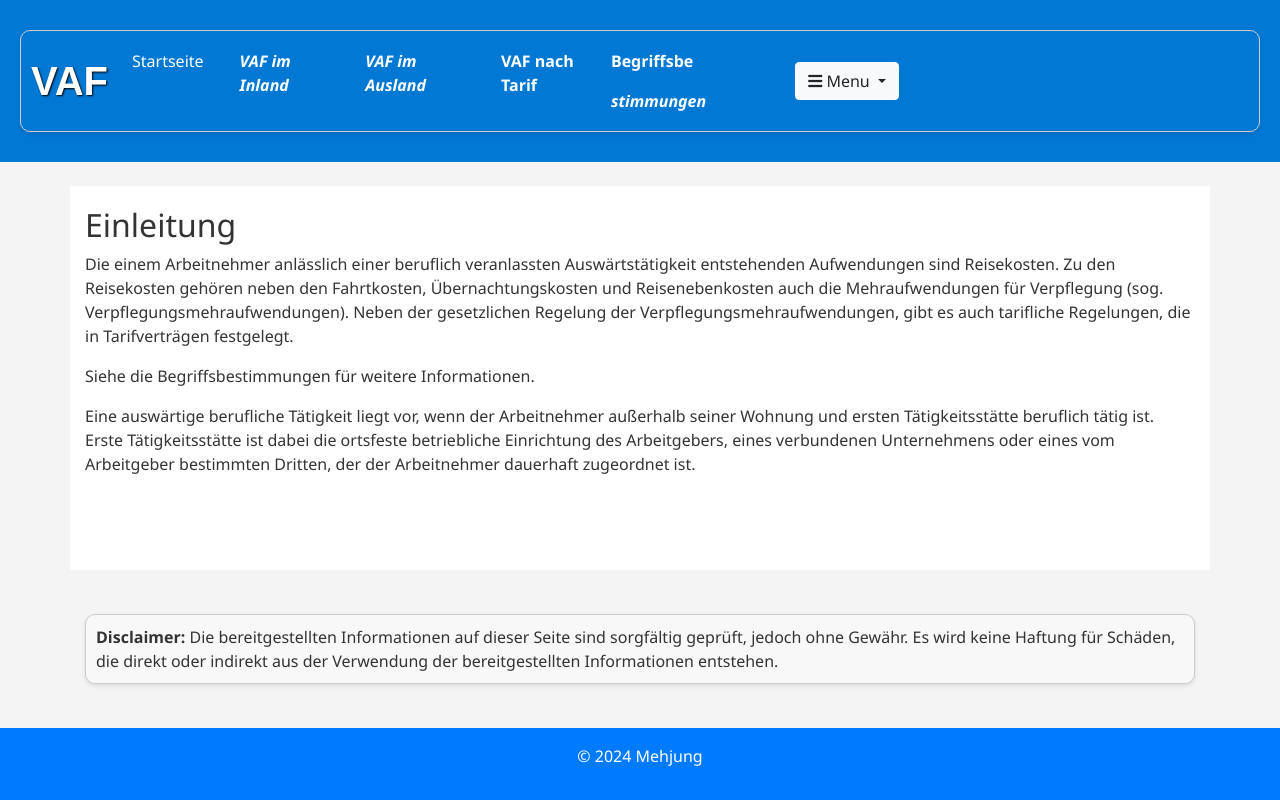
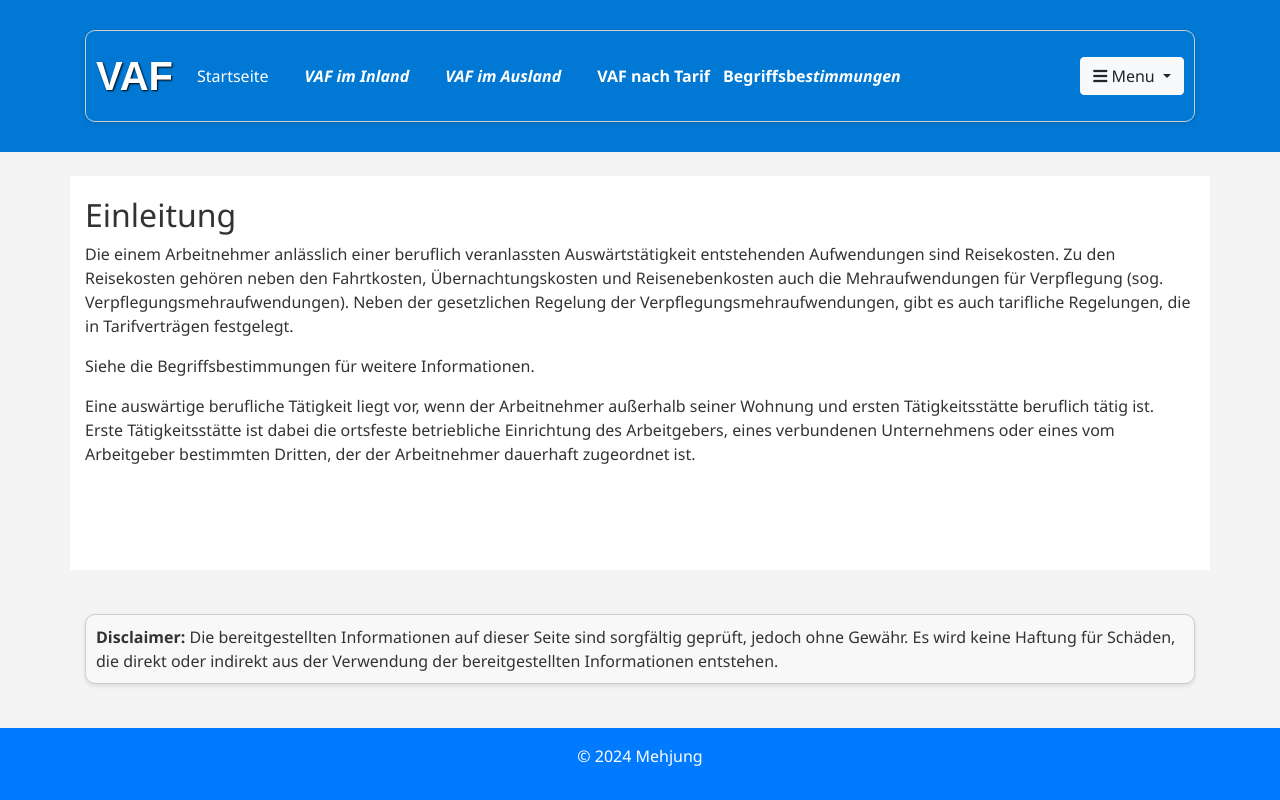
Before and after one commit to Mehjung/VAF_page, a plain HTML site: page index.html in a window 1280 px wide. Drawn offline with nearby package versions, Linux system fonts and the light colour scheme.

Commit message:
fixed positioning

```diff
--- a/index.html
+++ b/index.html
@@ -17,13 +17,17 @@
   </head>
   <body>
     <header>
+      <div class="container">
         <nav class="navbar navbar-expand-lg">
           <a class="navbar-brand" href="#">VAF</a>
 
           <div class="collapse navbar-collapse" id="navbarNav">
             <ul class="navbar-nav">
               <li class="nav-item active">
-              <a class="nav-link" href="#" onclick="showSection('introduction')"
+                <a
+                  class="nav-link"
+                  href="#"
+                  onclick="showSection('introduction')"
                   >Startseite</a
                 >
               </li>
@@ -126,6 +130,7 @@
             </div>
           </div>
         </nav>
+      </div>
     </header>
 
     <main class="container mt-4">
--- a/style.css
+++ b/style.css
@@ -23,7 +23,6 @@ header {
   display: flex;
   justify-content: space-between;
   align-items: center;
-
   border: 1px solid #ccc;
   border-radius: 10px;
   padding: 10px;
@@ -82,7 +81,7 @@ footer {
 }
 
 .adjusted-margin {
-  margin-right: 350px;
+  margin-right: 0px;
 }
 
 .vaf-steuer {
```
Lines whose indentation alone changed are shown as unchanged.
